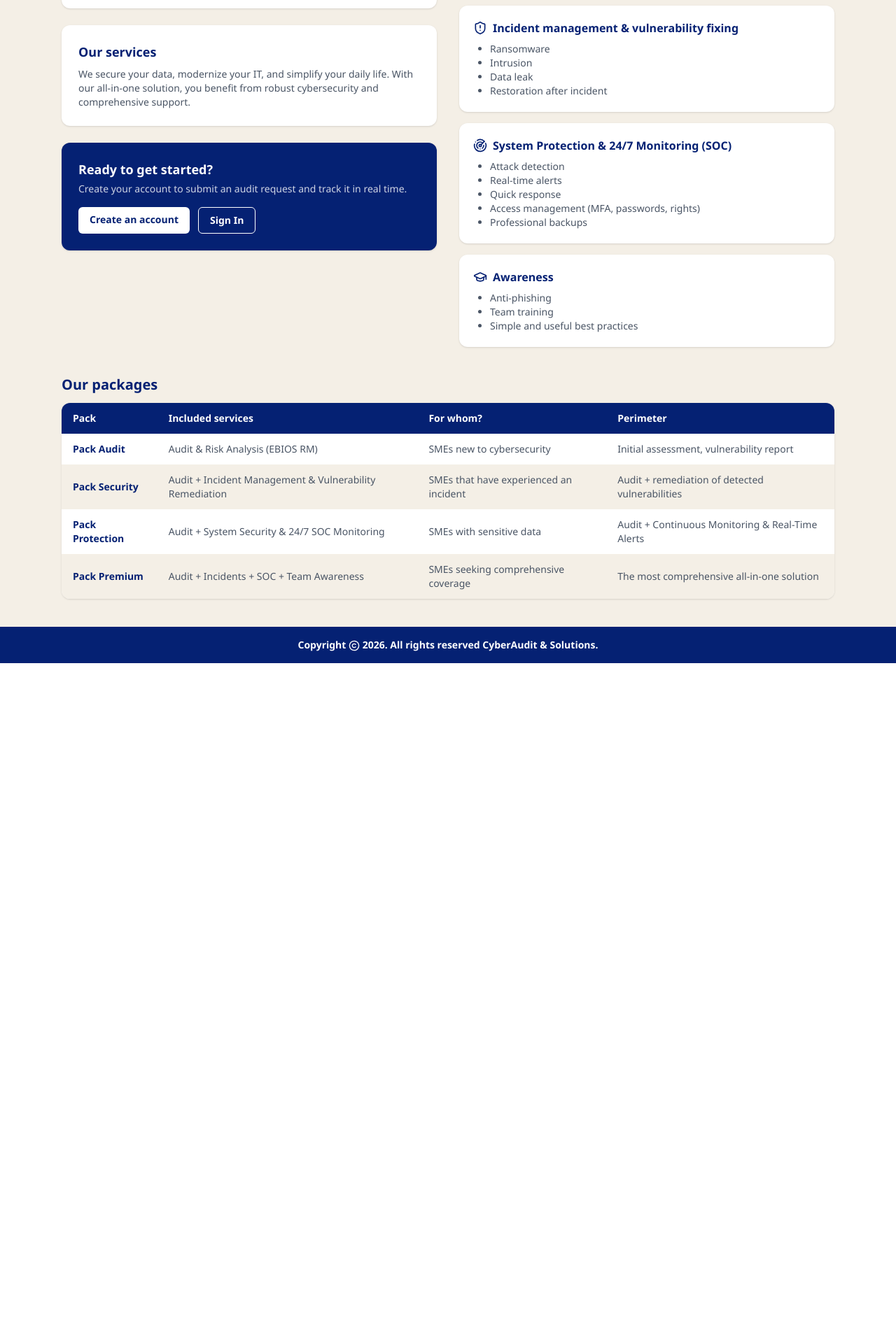
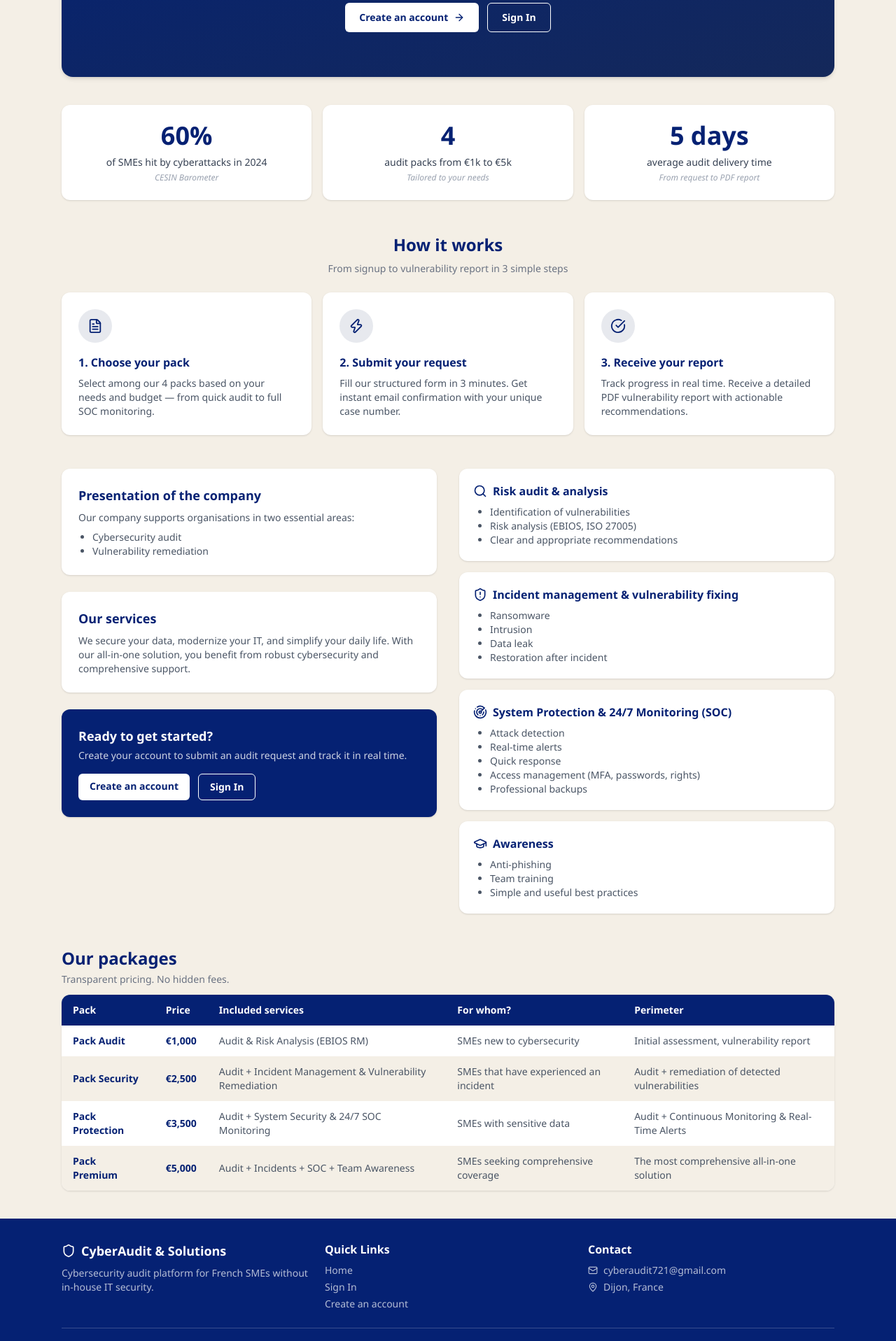
Before and after one commit to Tommy-JOUHANS/portfolio, a React (Vite) app in the folder cyberaudit/frontend/: page / in a window 1280 px wide. Shown: the part 348-2265 px from the top of the page at 70% size. Before the commit the page ends 1296 px from the top, so only its background shows below. Built offline with nearby package versions, Linux system fonts and the light colour scheme; no server answers.

Commit message:
feat(home): redesign with hero, stats, how-it-works, package prices + enriched footer

```diff
--- a/cyberaudit/frontend/src/components/shared/Footer.jsx
+++ b/cyberaudit/frontend/src/components/shared/Footer.jsx
@@ -1,21 +1,72 @@
 // ========================================================================
-// Footer.jsx - Pied de page (barre violette de la charte).
-// Toujours visible, en bas de chaque ecran, comme sur les 11 maquettes.
+// Footer.jsx - Pied de page enrichi avec contact + liens.
 // ========================================================================
-import { Copyright } from "lucide-react";
-// Footer : composant du pied de page.
+import { Link } from "react-router-dom";
+import { Copyright, Mail, MapPin, Shield } from "lucide-react";
+
 export default function Footer() {
-  // On calcule l'annee courante pour ne pas la coder en dur.
   const year = new Date().getFullYear();
 
-  // Rendu du pied de page.
   return (
-    // <footer> : fond violet, texte blanc centre, espace interieur vertical.
-    <footer className="bg-brand py-4 text-center">
-      {/* Ligne de texte de la plateforme, en blanc et en gras.           */}
-      <p className="text-sm font-semibold text-white">
-        Copyright <Copyright className="inline-block h-4 w-4" /> {year}. All rights reserved CyberAudit {"&"} Solutions.
-      </p>
+    <footer className="bg-brand text-white">
+      <div className="mx-auto max-w-6xl px-6 py-8">
+        <div className="grid gap-6 md:grid-cols-3">
+
+          {/* Brand */}
+          <div>
+            <div className="flex items-center gap-2">
+              <Shield size={20} />
+              <h3 className="text-lg font-bold">CyberAudit &amp; Solutions</h3>
+            </div>
+            <p className="mt-2 text-sm text-white/70">
+              Cybersecurity audit platform for French SMEs without in-house IT security.
+            </p>
+          </div>
+
+          {/* Quick Links */}
+          <div>
+            <h4 className="font-semibold">Quick Links</h4>
+            <ul className="mt-2 space-y-1 text-sm">
+              <li>
+                <Link to="/" className="text-white/70 transition hover:text-white">
+                  Home
+                </Link>
+              </li>
+              <li>
+                <Link to="/login" className="text-white/70 transition hover:text-white">
+                  Sign In
+                </Link>
+              </li>
+              <li>
+                <Link to="/register" className="text-white/70 transition hover:text-white">
+                  Create an account
+                </Link>
+              </li>
+            </ul>
+          </div>
+
+          {/* Contact */}
+          <div>
+            <h4 className="font-semibold">Contact</h4>
+            <ul className="mt-2 space-y-1 text-sm text-white/70">
+              <li className="flex items-center gap-2">
+                <Mail size={14} />
+                <a href="mailto:cyberaudit721@gmail.com" className="transition hover:text-white">
+                  cyberaudit721@gmail.com
+                </a>
+              </li>
+              <li className="flex items-center gap-2">
+                <MapPin size={14} />
+                Dijon, France
+              </li>
+            </ul>
+          </div>
+        </div>
+
+        <div className="mt-6 border-t border-white/20 pt-4 text-center text-sm text-white/80">
+          <Copyright className="inline-block h-4 w-4" /> {year} CyberAudit &amp; Solutions. All rights reserved.
+        </div>
+      </div>
     </footer>
   );
 }
--- a/cyberaudit/frontend/src/pages/HomePage.jsx
+++ b/cyberaudit/frontend/src/pages/HomePage.jsx
@@ -1,22 +1,16 @@
 // ========================================================================
-// HomePage.jsx - Page d'accueil publique (ecran 1 de la doc : "Public
-// Landing"). Presente l'entreprise, ses services et les 4 packs, puis
-// invite le visiteur a creer un compte ou a se connecter.
+// HomePage.jsx - Page d'accueil publique (ecran 1 de la doc).
 // ========================================================================
+import { Link } from "react-router-dom";
+import {
+  Search, ShieldAlert, Radar, GraduationCap,
+  Zap, FileText, CheckCircle, ArrowRight,
+} from "lucide-react";
 
-// Link : lien de navigation interne (vers /register et /login).
-import { Link } from "react-router-dom";
-// Icones lucide-react illustrant chaque bloc de services.
-import { Search, ShieldAlert, Radar, GraduationCap } from "lucide-react";
-
-// ------------------------------------------------------------------------
-// Donnees statiques : les 4 blocs de services presentes a droite de l'ecran.
-// (Tableau de constantes pour generer les blocs via une boucle.)
-// ------------------------------------------------------------------------
 const SERVICES = [
   {
-    icon: Search, // icone "loupe" pour l'audit
-    title: "Risk audit & analysis", // titre du bloc
+    icon: Search,
+    title: "Risk audit & analysis",
     items: [
       "Identification of vulnerabilities",
       "Risk analysis (EBIOS, ISO 27005)",
@@ -24,12 +18,12 @@ const SERVICES = [
     ],
   },
   {
-    icon: ShieldAlert, // icone "bouclier alerte" pour les incidents
+    icon: ShieldAlert,
     title: "Incident management & vulnerability fixing",
     items: ["Ransomware", "Intrusion", "Data leak", "Restoration after incident"],
   },
   {
-    icon: Radar, // icone "radar" pour la surveillance SOC
+    icon: Radar,
     title: "System Protection & 24/7 Monitoring (SOC)",
     items: [
       "Attack detection",
@@ -40,107 +34,164 @@ const SERVICES = [
     ],
   },
   {
-    icon: GraduationCap, // icone "diplome" pour la sensibilisation
+    icon: GraduationCap,
     title: "Awareness",
     items: ["Anti-phishing", "Team training", "Simple and useful best practices"],
   },
 ];
 
-// ------------------------------------------------------------------------
-// Donnees statiques : les 4 packs de services affiches dans le tableau.
-// ------------------------------------------------------------------------
 const PACKS = [
   {
-    name: "Pack Audit", // nom commercial du pack
-    included: "Audit & Risk Analysis (EBIOS RM)", // services inclus
-    forWhom: "SMEs new to cybersecurity", // public cible
-    perimeter: "Initial assessment, vulnerability report", // perimetre
+    name: "Pack Audit",
+    price: "€1,000",
+    included: "Audit & Risk Analysis (EBIOS RM)",
+    forWhom: "SMEs new to cybersecurity",
+    perimeter: "Initial assessment, vulnerability report",
   },
   {
     name: "Pack Security",
+    price: "€2,500",
     included: "Audit + Incident Management & Vulnerability Remediation",
     forWhom: "SMEs that have experienced an incident",
     perimeter: "Audit + remediation of detected vulnerabilities",
   },
   {
     name: "Pack Protection",
+    price: "€3,500",
     included: "Audit + System Security & 24/7 SOC Monitoring",
     forWhom: "SMEs with sensitive data",
     perimeter: "Audit + Continuous Monitoring & Real-Time Alerts",
   },
   {
     name: "Pack Premium",
+    price: "€5,000",
     included: "Audit + Incidents + SOC + Team Awareness",
     forWhom: "SMEs seeking comprehensive coverage",
     perimeter: "The most comprehensive all-in-one solution",
   },
 ];
 
-// HomePage : composant de la page d'accueil.
+const STATS = [
+  { value: "60%", label: "of SMEs hit by cyberattacks in 2024", source: "CESIN Barometer" },
+  { value: "4", label: "audit packs from €1k to €5k", source: "Tailored to your needs" },
+  { value: "5 days", label: "average audit delivery time", source: "From request to PDF report" },
+];
+
+const STEPS = [
+  {
+    icon: FileText,
+    title: "1. Choose your pack",
+    text: "Select among our 4 packs based on your needs and budget — from quick audit to full SOC monitoring.",
+  },
+  {
+    icon: Zap,
+    title: "2. Submit your request",
+    text: "Fill our structured form in 3 minutes. Get instant email confirmation with your unique case number.",
+  },
+  {
+    icon: CheckCircle,
+    title: "3. Receive your report",
+    text: "Track progress in real time. Receive a detailed PDF vulnerability report with actionable recommendations.",
+  },
+];
+
 export default function HomePage() {
-  // Rendu de la page.
   return (
-    // Section pleine largeur sur fond creme.
     <section className="bg-cream">
-      {/* Conteneur centre a largeur maximale, avec marges interieures.   */}
       <div className="mx-auto max-w-6xl px-6 py-10">
-        {/* ---- Titre principal de la plateforme ------------------------ */}
-        <h1 className="text-3xl font-extrabold text-brand sm:text-4xl">
-          CyberAudit &amp; Solutions
-        </h1>
 
-        {/* ---- Disposition en 2 colonnes sur grand ecran --------------- */}
-        <div className="mt-6 grid gap-8 lg:grid-cols-2">
-          {/* ===== Colonne de gauche : presentation et services ======== */}
+        {/* ───── HERO ───── */}
+        <div className="rounded-2xl bg-gradient-to-br from-brand to-brand-dark px-6 py-12 text-center text-white shadow-md sm:py-16">
+          <h1 className="text-3xl font-extrabold sm:text-5xl">
+            CyberAudit &amp; Solutions
+          </h1>
+          <p className="mx-auto mt-4 max-w-2xl text-base text-white/90 sm:text-lg">
+            Protect your SME from cyberattacks. Get a full security audit in under <strong>5 days</strong>, with a detailed PDF report and clear recommendations.
+          </p>
+          <div className="mt-6 flex flex-wrap justify-center gap-3">
+            <Link
+              to="/register"
+              className="inline-flex items-center gap-2 rounded-md bg-white px-5 py-2.5 text-sm font-semibold text-brand transition hover:bg-white/90"
+            >
+              Create an account <ArrowRight size={16} />
+            </Link>
+            <Link
+              to="/login"
+              className="rounded-md border border-white px-5 py-2.5 text-sm font-semibold text-white transition hover:bg-white/10"
+            >
+              Sign In
+            </Link>
+          </div>
+        </div>
+
+        {/* ───── STATS ───── */}
+        <div className="mt-10 grid gap-4 sm:grid-cols-3">
+          {STATS.map((s) => (
+            <div key={s.label} className="rounded-xl bg-white p-6 text-center shadow-sm">
+              <div className="text-4xl font-extrabold text-brand">{s.value}</div>
+              <p className="mt-2 text-sm font-medium text-gray-700">{s.label}</p>
+              <p className="mt-1 text-xs italic text-gray-400">{s.source}</p>
+            </div>
+          ))}
+        </div>
+
+        {/* ───── HOW IT WORKS ───── */}
+        <div className="mt-12">
+          <h2 className="text-center text-2xl font-bold text-brand">How it works</h2>
+          <p className="mt-2 text-center text-sm text-gray-500">
+            From signup to vulnerability report in 3 simple steps
+          </p>
+          <div className="mt-6 grid gap-4 sm:grid-cols-3">
+            {STEPS.map((step) => {
+              const Icon = step.icon;
+              return (
+                <div key={step.title} className="rounded-xl bg-white p-6 shadow-sm">
+                  <div className="flex h-12 w-12 items-center justify-center rounded-full bg-brand-soft">
+                    <Icon size={22} className="text-brand" />
+                  </div>
+                  <h3 className="mt-4 font-bold text-brand">{step.title}</h3>
+                  <p className="mt-2 text-sm text-gray-600">{step.text}</p>
+                </div>
+              );
+            })}
+          </div>
+        </div>
+
+        {/* ───── PRESENTATION + SERVICES (2 cols) ───── */}
+        <div className="mt-12 grid gap-8 lg:grid-cols-2">
           <div className="flex flex-col gap-6">
-            {/* Bloc "Presentation de l'entreprise".                      */}
             <article className="rounded-xl bg-white p-6 shadow-sm">
-              {/* Titre du bloc.                                          */}
               <h2 className="text-lg font-bold text-brand">
                 Presentation of the company
               </h2>
-              {/* Texte de presentation.                                  */}
               <p className="mt-2 text-sm text-gray-600">
                 Our company supports organisations in two essential areas:
               </p>
-              {/* Liste des deux domaines d'intervention.                 */}
               <ul className="mt-2 list-disc pl-5 text-sm text-gray-600">
                 <li>Cybersecurity audit</li>
-                <li>The fixing of flows</li>
+                <li>Vulnerability remediation</li>
               </ul>
             </article>
-
-            {/* Bloc "Nos services".                                      */}
             <article className="rounded-xl bg-white p-6 shadow-sm">
-              {/* Titre du bloc.                                          */}
               <h2 className="text-lg font-bold text-brand">Our services</h2>
-              {/* Texte de description.                                   */}
               <p className="mt-2 text-sm text-gray-600">
                 We secure your data, modernize your IT, and simplify your daily
                 life. With our all-in-one solution, you benefit from robust
                 cybersecurity and comprehensive support.
               </p>
             </article>
-
-            {/* Bloc d'appel a l'action : creer un compte / se connecter. */}
             <article className="rounded-xl bg-brand p-6 text-white shadow-sm">
-              {/* Titre de l'encart.                                      */}
               <h2 className="text-lg font-bold">Ready to get started?</h2>
-              {/* Texte incitatif.                                        */}
               <p className="mt-1 text-sm text-white/80">
-                Create your account to submit an audit request and track it in
-                real time.
+                Create your account to submit an audit request and track it in real time.
               </p>
-              {/* Deux boutons : inscription et connexion.                */}
               <div className="mt-4 flex flex-wrap gap-3">
-                {/* Bouton clair vers la page d'inscription.              */}
                 <Link
                   to="/register"
                   className="rounded-md bg-white px-4 py-2 text-sm font-semibold text-brand transition hover:bg-white/90"
                 >
                   Create an account
                 </Link>
-                {/* Bouton contour vers la page de connexion.             */}
                 <Link
                   to="/login"
                   className="rounded-md border border-white px-4 py-2 text-sm font-semibold text-white transition hover:bg-white/10"
@@ -150,31 +201,19 @@ export default function HomePage() {
               </div>
             </article>
           </div>
-
-          {/* ===== Colonne de droite : les 4 blocs de services ========= */}
           <div className="flex flex-col gap-4">
-            {/* On genere un bloc par service grace a une boucle map().   */}
             {SERVICES.map((service) => {
-              // On stocke le composant icone dans une variable a majuscule
-              // (obligatoire pour que React le traite comme un composant).
               const Icon = service.icon;
-              // Rendu d'un bloc de service.
               return (
-                // Cle unique = titre du service.
                 <article
                   key={service.title}
                   className="rounded-xl bg-white p-5 shadow-sm"
                 >
-                  {/* Ligne titre : icone + intitule du service.          */}
                   <div className="flex items-center gap-2">
-                    {/* Icone du service, en violet.                      */}
                     <Icon size={20} className="text-brand" />
-                    {/* Titre du service.                                 */}
                     <h3 className="font-bold text-brand">{service.title}</h3>
                   </div>
-                  {/* Liste a puces des prestations de ce service.        */}
                   <ul className="mt-2 list-disc pl-6 text-sm text-gray-600">
-                    {/* Une puce par element du service.                  */}
                     {service.items.map((item) => (
                       <li key={item}>{item}</li>
                     ))}
@@ -185,48 +224,38 @@ export default function HomePage() {
           </div>
         </div>
 
-        {/* ---- Tableau des 4 packs proposes ---------------------------- */}
-        <div className="mt-10">
-          {/* Titre de la section packs.                                  */}
-          <h2 className="text-xl font-bold text-brand">Our packages</h2>
-          {/* Conteneur a defilement horizontal sur petits ecrans.        */}
+        {/* ───── PACKAGES TABLE (avec prix) ───── */}
+        <div className="mt-12">
+          <h2 className="text-2xl font-bold text-brand">Our packages</h2>
+          <p className="mt-1 text-sm text-gray-500">
+            Transparent pricing. No hidden fees.
+          </p>
           <div className="mt-3 overflow-x-auto rounded-xl bg-white shadow-sm">
-            {/* Tableau HTML des packs.                                   */}
-            <table className="w-full min-w-[640px] text-left text-sm">
-              {/* En-tete du tableau, sur fond violet.                    */}
+            <table className="w-full min-w-[720px] text-left text-sm">
               <thead className="bg-brand text-white">
                 <tr>
-                  {/* Colonne 1 : nom du pack.                            */}
                   <th className="px-4 py-3 font-semibold">Pack</th>
-                  {/* Colonne 2 : services inclus.                        */}
+                  <th className="px-4 py-3 font-semibold">Price</th>
                   <th className="px-4 py-3 font-semibold">Included services</th>
-                  {/* Colonne 3 : public cible.                           */}
                   <th className="px-4 py-3 font-semibold">For whom?</th>
-                  {/* Colonne 4 : perimetre d'analyse.                    */}
                   <th className="px-4 py-3 font-semibold">Perimeter</th>
                 </tr>
               </thead>
-              {/* Corps du tableau : une ligne par pack.                  */}
               <tbody>
-                {/* Boucle qui genere chaque ligne du tableau.            */}
                 {PACKS.map((pack, index) => (
-                  // Cle unique = nom du pack ; fond alterne pour la lisibilite.
                   <tr
                     key={pack.name}
                     className={index % 2 === 0 ? "bg-white" : "bg-cream"}
                   >
-                    {/* Cellule 1 : nom du pack, en violet et en gras.    */}
                     <td className="px-4 py-3 font-semibold text-brand">
                       {pack.name}
                     </td>
-                    {/* Cellule 2 : services inclus.                      */}
+                    <td className="px-4 py-3 font-bold text-brand">
+                      {pack.price}
+                    </td>
                     <td className="px-4 py-3 text-gray-600">{pack.included}</td>
-                    {/* Cellule 3 : public cible.                         */}
                     <td className="px-4 py-3 text-gray-600">{pack.forWhom}</td>
-                    {/* Cellule 4 : perimetre d'analyse.                  */}
-                    <td className="px-4 py-3 text-gray-600">
-                      {pack.perimeter}
-                    </td>
+                    <td className="px-4 py-3 text-gray-600">{pack.perimeter}</td>
                   </tr>
                 ))}
               </tbody>
```
